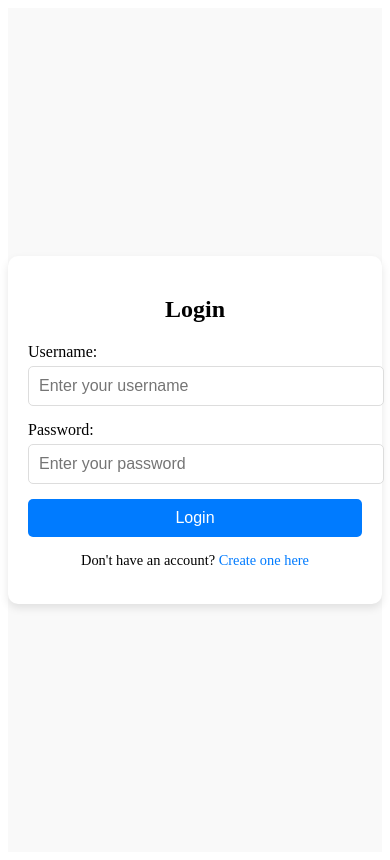
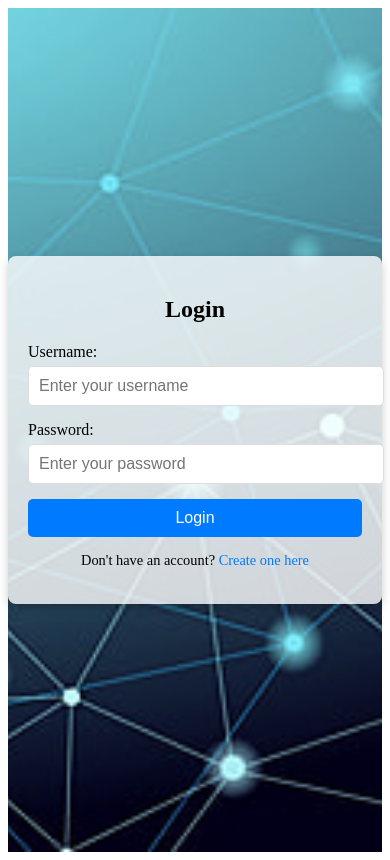
Before and after one commit to Codergirl004/Budget-Tracker, a React (Create React App) app: page / in a window 390 px wide. Built offline with nearby package versions, Linux system fonts and the light colour scheme.

Commit message:
mobile_add

```diff
--- a/src/App.css
+++ b/src/App.css
@@ -1,3 +1,4 @@
+/* App.css */
 .App {
   text-align: center;
 }
@@ -21,7 +22,7 @@
   align-items: center;
   justify-content: center;
   font-size: calc(10px + 2vmin);
-  color: white;
+  color: rgb(164, 195, 93);
 }
 
 .App-link {
@@ -36,3 +37,23 @@
     transform: rotate(360deg);
   }
 }
+
+/* Login Page Styles */
+.login-container {
+  background-image: url("/bdpic.jpg"); /* Correct path to the image *//*"D:\bdpic.jpg"*/
+  background-size: cover;
+  background-position: center;
+  height: 100vh;
+  display: flex;
+  justify-content: center;
+  align-items: center;
+}
+
+.login-card {
+  background-color: rgba(255, 255, 255, 0.8); /* Semi-transparent white background */
+  padding: 20px;
+  border-radius: 8px;
+  box-shadow: 0 4px 10px rgba(0, 0, 0, 0.2);
+  width: 100%;
+  max-width: 400px;
+}
--- a/src/App.jsx
+++ b/src/App.jsx
@@ -19,3 +19,27 @@ const App = () => {
 };
 
 export default App;
+
+
+
+
+/*// PrivateRoute.jsx
+import React from "react";
+import { Route, Redirect } from "react-router-dom";
+
+const PrivateRoute = ({ component: Component, ...rest }) => {
+  const isAuthenticated = localStorage.getItem("user"); // Check if user is authenticated
+
+  return (
+    <Route
+      {...rest}
+      render={(props) =>
+        isAuthenticated ? <Component {...props} /> : <Redirect to="/" />
+      }
+    />
+  );
+};
+
+export default PrivateRoute;
+
+*/
--- a/src/components/CreateAccount.jsx
+++ b/src/components/CreateAccount.jsx
@@ -5,6 +5,7 @@ const CreateAccount = () => {
   const [username, setUsername] = useState("");
   const [password, setPassword] = useState("");
   const [confirmPassword, setConfirmPassword] = useState("");
+  const [mobileNumber, setMobileNumber] = useState(""); // New state for mobile number
   const [error, setError] = useState("");
   const navigate = useNavigate();
 
@@ -16,7 +17,7 @@ const CreateAccount = () => {
       return;
     }
 
-    if (!username || !password) {
+    if (!username || !password || !mobileNumber) { // Check if mobile number is filled
       setError("Please fill in all fields.");
       return;
     }
@@ -69,6 +70,19 @@ const CreateAccount = () => {
             />
           </div>
 
+          {/* Mobile Number */}
+          <div className="form-group">
+            <label htmlFor="mobileNumber">Mobile Number:</label>
+            <input
+              type="tel"
+              id="mobileNumber"
+              value={mobileNumber}
+              onChange={(e) => setMobileNumber(e.target.value)}
+              placeholder="Enter your mobile number"
+              required
+            />
+          </div>
+
           {/* Error Message */}
           {error && <p className="error-message">{error}</p>}
 
--- a/src/components/Dashboard.css
+++ b/src/components/Dashboard.css
@@ -1,4 +1,3 @@
-/* Dashboard.css */
 .dashboard-container {
     display: flex;
     height: 100vh;
@@ -14,6 +13,7 @@
     flex-direction: column;
     align-items: center;
     padding: 20px 0;
+    height: 100%; /* Make sure sidebar stretches full height */
   }
 
   .sidebar-item {
@@ -36,6 +36,11 @@
     flex-grow: 1;
   }
 
+  /* Ensure the logout button stays at the bottom */
+  .logout-btn {
+    margin-top: auto; /* Pushes it to the bottom */
+  }
+
   .dashboard-content {
     flex-grow: 1;
     padding: 40px;
--- a/src/components/Dashboard.jsx
+++ b/src/components/Dashboard.jsx
@@ -1,13 +1,24 @@
 import React from "react";
-import { FaUser, FaQuestionCircle, FaPlus } from "react-icons/fa";
+import { FaUser, FaQuestionCircle, FaSignOutAlt } from "react-icons/fa";
 import { useNavigate } from "react-router-dom";
 import "./Dashboard.css"; // Import a CSS file for better styling
 
 const Dashboard = () => {
   const navigate = useNavigate();
 
+  // Navigate to Profile page
   const handleProfileClick = () => {
     navigate("/profile");
+  };
+
+  // Handle Logout
+  const handleLogout = () => {
+    // Clear any authentication data here (localStorage, sessionStorage, etc.)
+    localStorage.removeItem("user");  // Assuming you store user info in localStorage
+    alert("Logged out successfully!");
+
+    // Redirect to the login page
+    navigate("/");
   };
 
   return (
@@ -21,6 +32,12 @@ const Dashboard = () => {
           <FaQuestionCircle size={24} />
           <span>Help</span>
         </div>
+
+        {/* Place Logout button at the bottom */}
+        <div className="sidebar-item logout-btn" onClick={handleLogout}>
+          <FaSignOutAlt size={24} />
+          <span>Logout</span>
+        </div>
       </div>
       <div className="dashboard-content">
         <h1>Welcome to the Dashboard!</h1>
--- a/src/components/Login.jsx
+++ b/src/components/Login.jsx
@@ -1,5 +1,6 @@
 import React, { useState } from "react";
 import { useNavigate } from "react-router-dom";
+import "../App.css";  // Navigate up one level to src, then import App.css
 
 const Login = () => {
   const [username, setUsername] = useState("");
@@ -24,7 +25,7 @@ const Login = () => {
   };
 
   return (
-    <div className="login-container">
+    <div className="login-container"> {/* This applies the background image */}
       <div className="login-card">
         <h2>Login</h2>
         <form onSubmit={handleLogin} className="login-form">
--- a/src/components/Profile.css
+++ b/src/components/Profile.css
@@ -1,4 +1,5 @@
 /* Profile Page Styling */
+
 .profile-container {
     padding: 20px;
     max-width: 600px;
```
Also changed, not shown: public/bdpic.jpg (added).
